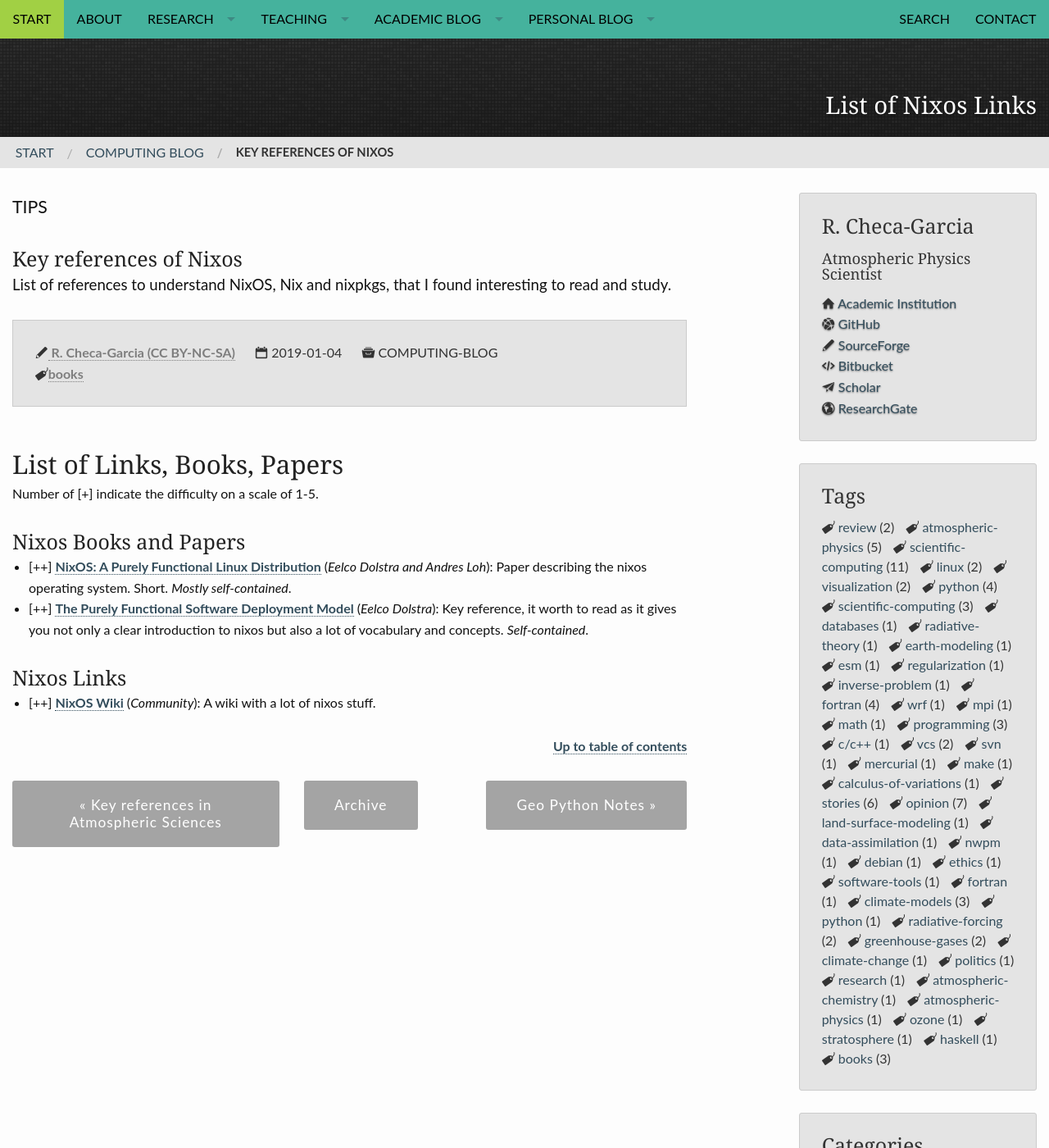
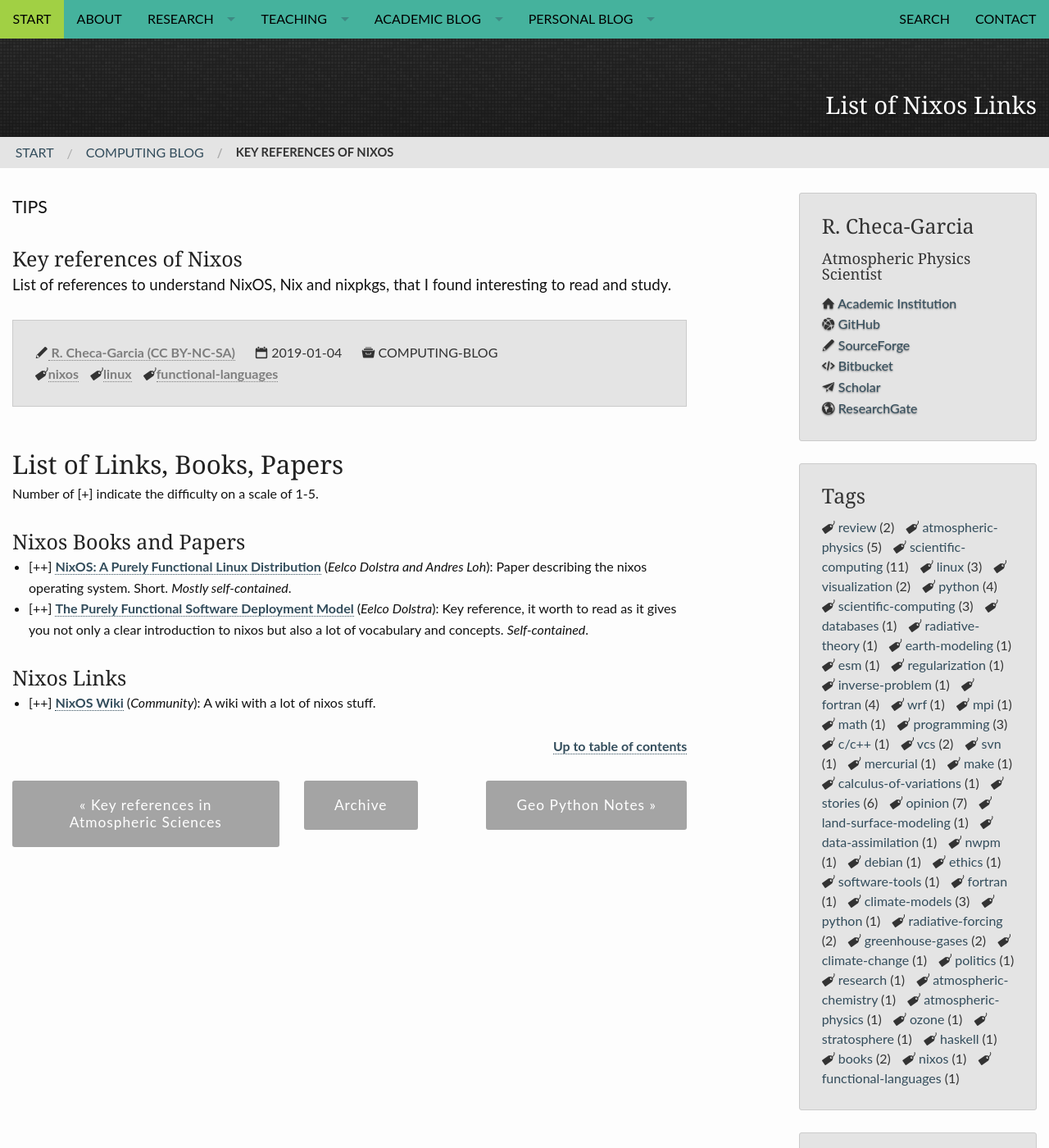
Before and after one commit to RCHG/rchg.github.io, a Jekyll site: the page built from _posts/2019-01-04-List-of-Nixos.md, in a window 1280 px wide and 1400 px high. Shown: the whole window at 82% size. Built offline with Jekyll 4.4.1, drawn with Linux system fonts in a browser that asks for light colours; nearby versions of some CDN libraries; comment, search, counter and statistics services are not loaded.

Commit message:
Update 2019-01-04-List-of-Nixos.md

```diff
--- a/_posts/2019-01-04-List-of-Nixos.md
+++ b/_posts/2019-01-04-List-of-Nixos.md
@@ -6,7 +6,7 @@ title: "Key references of Nixos"
 excerpt: "Step by Step "
 teaser: "List of references to understand NixOS, Nix and nixpkgs, that I found interesting to read and study."
 breadcrumb: true
-tags: [books]
+tags: [nixos, linux, functional-languages]
 categories:
     - computing-blog
 header:
```
